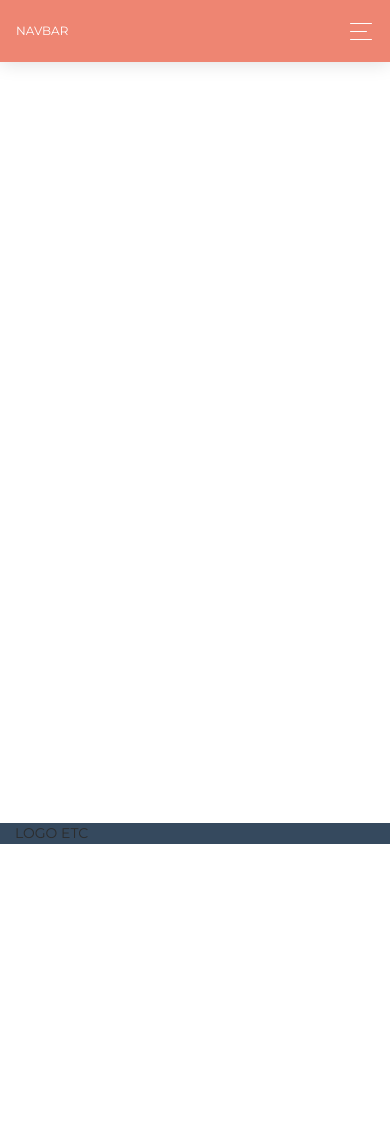
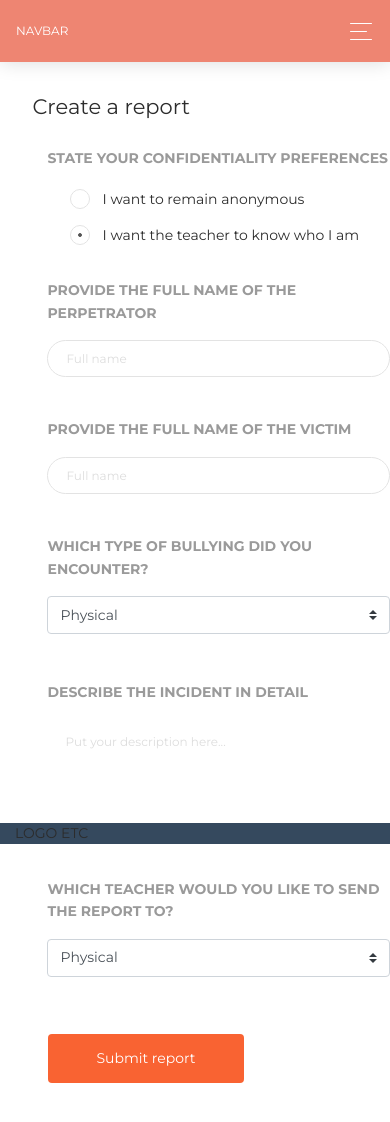
Before and after one commit to letekman/yourside, an Angular app: page /panel in a window 390 px wide. Before the commit the page ends 844 px from the top, so only its background shows below. Built offline with nearby package versions, Linux system fonts and the light colour scheme.

Commit message:
added report view and model

```diff
--- a/src/app/app.component.html
+++ b/src/app/app.component.html
@@ -1,4 +1,5 @@
-<!--<app-teacherreviews></app-teacherreviews>-->
 <app-navbar></app-navbar>
-<router-outlet></router-outlet>
+<!--<app-review-teacher></app-review-teacher>-->
+<!--<router-outlet></router-outlet>-->
+<app-report></app-report>
 <app-footer></app-footer>
--- a/src/app/app.module.ts
+++ b/src/app/app.module.ts
@@ -16,6 +16,7 @@ import { ReviewTeacherComponent } from './review-teacher/review-teacher.componen
 import {httpInterceptorProviders} from './auth/auth-interceptor';
 import {BrowserModule} from '@angular/platform-browser';
 import {HttpClientModule} from '@angular/common/http';
+import { ReportComponent } from './components/report/report.component';
 
 @NgModule({
     declarations: [
@@ -27,6 +28,7 @@ import {HttpClientModule} from '@angular/common/http';
         TeacherprofileComponent,
         TeacherreviewsComponent,
         ReviewTeacherComponent,
+        ReportComponent,
     ],
     imports: [
         BrowserAnimationsModule,
--- /dev/null
+++ b/src/app/components/report/report.component.html
@@ -0,0 +1,86 @@
+<div id="report">
+    <div class="row form-group offset-1">
+        <h4>Create a report</h4>
+    </div>
+    <div class="row form-group offset-1">
+        <div class="col-md-6 col-lg-4">
+            <p class="category">State your confidentiality preferences</p>
+            <div class="form-check form-check-radio">
+                <label class="form-check-label">
+                    <input class="form-check-input" type="radio" name="anonRadios" id="anonRadio1" value="option1">
+                    <span class="form-check-sign"></span>
+                    I want to remain anonymous
+                </label>
+            </div>
+            <div class="form-check form-check-radio">
+                <label class="form-check-label">
+                    <input class="form-check-input" type="radio" name="anonRadios" id="anonRadio2" value="option2" checked>
+                    <span class="form-check-sign"></span>
+                    I want the teacher to know who I am
+                </label>
+            </div>
+        </div>
+    </div>
+    <br>
+    <div class="row form-group offset-1">
+        <div class="col-md-6 col-lg-4">
+            <p class="category">Provide the Full name of the perpetrator</p>
+            <div class="form-group">
+                <input type="text" value="" placeholder="Full name" class="form-control" #perp />
+            </div>
+        </div>
+    </div>
+    <br>
+    <div class="row form-group offset-1">
+        <div class="col-md-6 col-lg-4">
+            <p class="category">Provide the Full name of the victim</p>
+            <div class="form-group">
+                <input type="text" value="" placeholder="Full name" class="form-control" #victim />
+            </div>
+        </div>
+    </div>
+    <br>
+    <div class="row form-group offset-1">
+        <div class="col-md-6 col-lg-4">
+            <p class="category">Which type of bullying did you encounter?</p>
+            <div class="input-group mb-3">
+                <select class="custom-select" id="bullyingTypeSelect" #type>
+                    <option selected>Physical</option>
+                    <option value="1">Psychological</option>
+                    <option value="2">Social Exclusion</option>
+                    <option value="3">Cyberbullying</option>
+                </select>
+            </div>
+        </div>
+    </div>
+    <br>
+    <div class="row form-group offset-1">
+        <div class="col-md-6 col-lg-4 ">
+            <p class="category">Describe the incident in detail</p>
+            <div class="form-group">
+                <textarea class="form-control" name="name" rows="4" cols="80" placeholder="Put your description here..." #description></textarea>
+            </div>
+        </div>
+    </div>
+    <br>
+    <div class="row form-group offset-1">
+        <div class="col-md-6 col-lg-4">
+            <p class="category">Which teacher would you like to send the report to?</p>
+            <div class="input-group mb-3">
+                <select class="custom-select" id="teacherSelect" #teacher>
+                    <option selected>Physical</option>
+                    <option value="1">Psychological</option>
+                    <option value="2">Social Exclusion</option>
+                    <option value="3">Cyberbullying</option>
+                </select>
+            </div>
+        </div>
+    </div>
+    <br>
+    <div class="row form-group offset-1">
+        <div class="col-md-6 col-lg-4">
+            <button type="button" class="btn btn-primary btn-lg " (click)="submitReport()">Submit report</button>
+        </div>
+    </div>
+    <br>
+</div>
--- /dev/null
+++ b/src/app/components/report/report.component.ts
@@ -0,0 +1,16 @@
+import { Component, OnInit } from '@angular/core';
+
+@Component({
+  selector: 'app-report',
+  templateUrl: './report.component.html',
+  styleUrls: ['./report.component.css']
+})
+export class ReportComponent implements OnInit {
+
+  constructor() { }
+
+  ngOnInit(): void {
+  }
+
+  submitReport(): void {}
+}
```
Also changed, not shown: src/app/app.routing.ts (+5 -3 lines), src/app/components/report/report.model.ts (added, +21 -0 lines), src/app/components/report/report.component.css (added), 1 other file (tests, documents, lock files or other folders).
